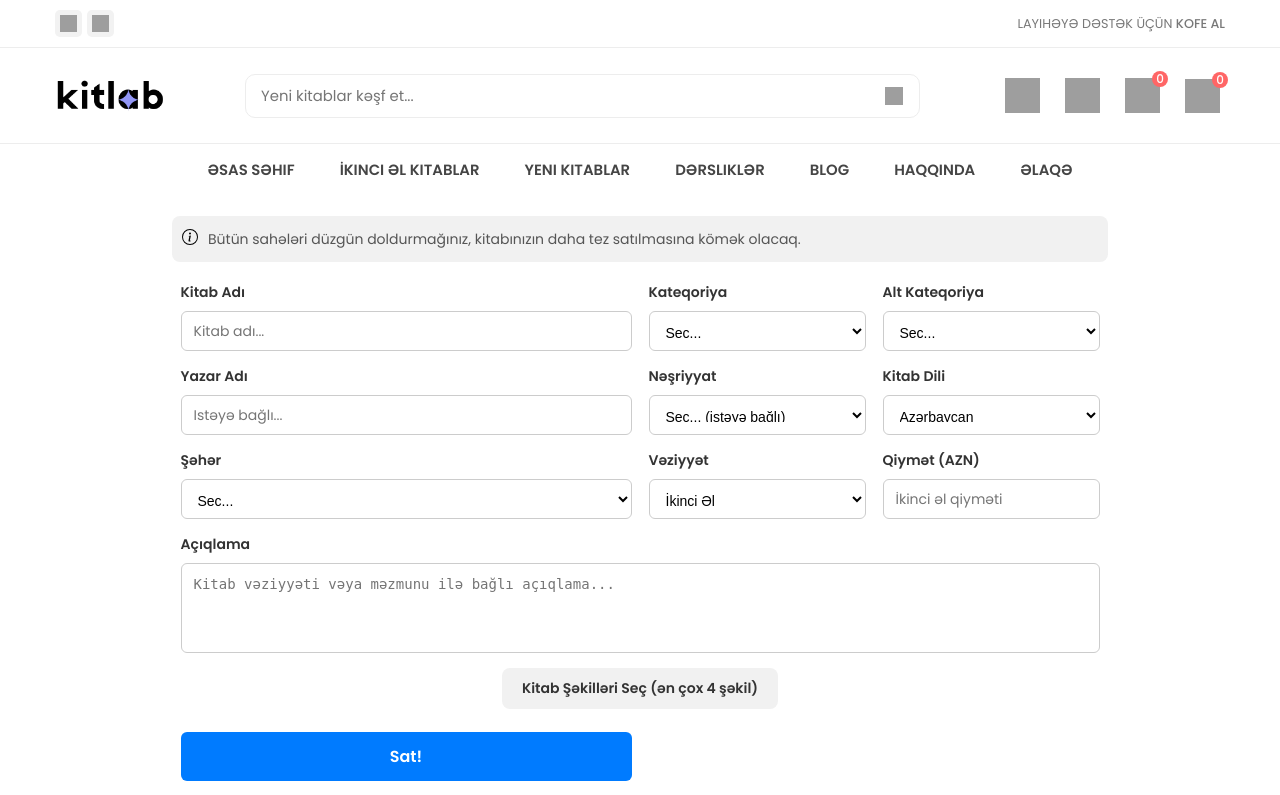
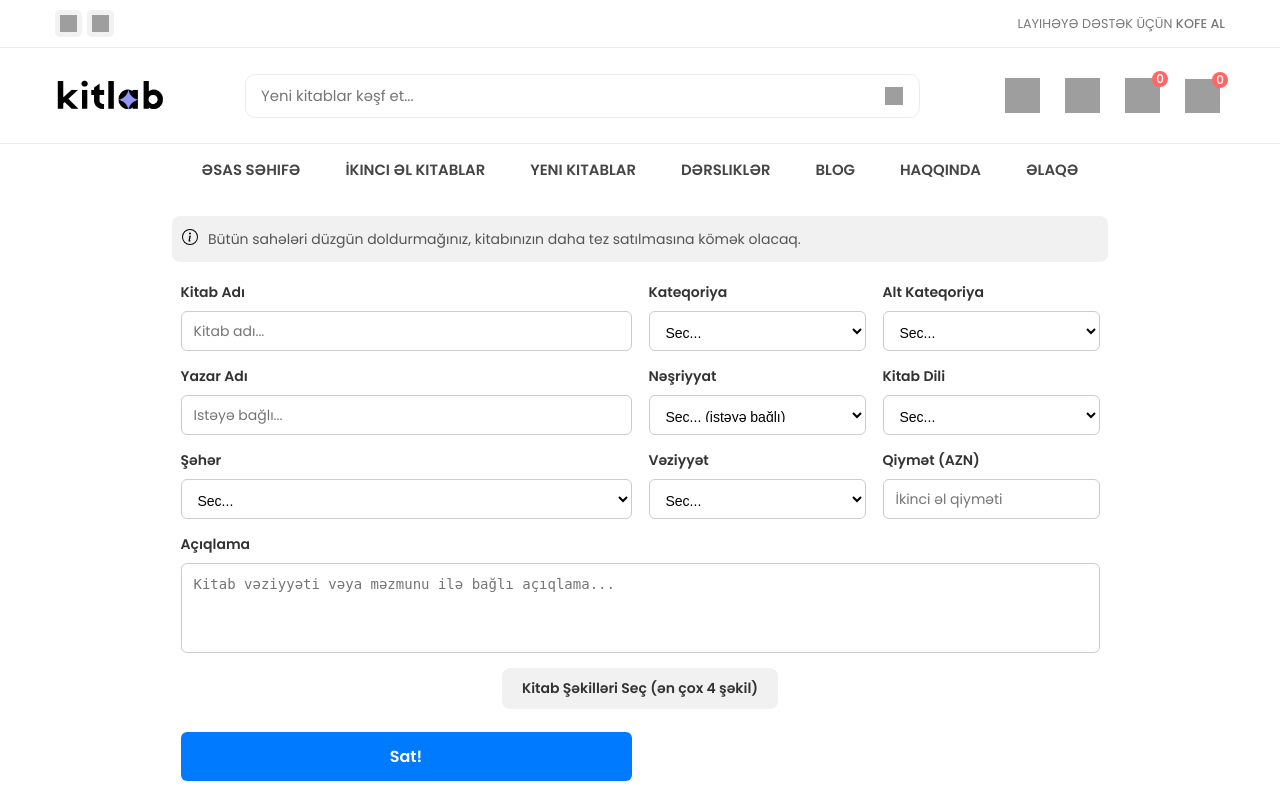
Before and after one commit to sohretaga/kitlab, a Django app: page /sale in a window 1280 px wide. Shown: the top 795 px of the page. Run offline with Django 5.2, Linux system fonts and the light colour scheme; tables that the repository leaves empty hold one stand-in row (values such as "Sample post"); grey boxes are pictures that could not be loaded.

Commit message:
sale page form fields

```diff
--- /dev/null
+++ b/books/forms.py
@@ -0,0 +1,7 @@
+from django import forms
+from .models import Book
+
+class SaleBookForm(forms.ModelForm):
+    class Meta:
+        model = Book
+        fields = "__all__"
--- a/books/models.py
+++ b/books/models.py
@@ -53,7 +53,6 @@
     class Meta:
         verbose_name = 'Dil'
         verbose_name_plural = 'Dillər'
-
         ordering = ['order']
 
     def __str__(self) -> str:
@@ -83,6 +82,7 @@
     class Meta:
         verbose_name = 'Vəziyyət'
         verbose_name_plural = 'Vəziyyət'
+        ordering = ['order']
 
     def __str__(self) -> str:
         return self.name
--- a/books/templates/index.html
+++ b/books/templates/index.html
@@ -88,7 +88,6 @@
 
             <div class="category-img-box">
               <p>{{ category.emoji_code|safe }}</p>
-              <!-- <img src="{% static 'images/icons/dress.svg' %}" alt="dress & frock" width="30"> -->
             </div>
 
             <div class="category-content-box">
--- a/books/templates/sale.html
+++ b/books/templates/sale.html
@@ -48,17 +48,18 @@
                                 <input type="text" id="book-name" placeholder="Kitab adı..." required>
                             </div>
                             <div class="form-group w-25">
-                                <label for="inputState">Kateqoriya</label>
-                                <select id="inputState">
-                                    <option selected>Seç...</option>
-                                    <option>...</option>
+                                <label for="category">Kateqoriya</label>
+                                <select id="category" onchange="getSubCategories(this)">
+                                    <option value="" selected>Seç...</option>
+                                    {% for category in categories %}
+                                    <option value="{{ category.id }}">{{ category.name }}</option>
+                                    {% endfor %}
                                 </select>
                             </div>
                             <div class="form-group w-25">
-                                <label for="inputState">Alt Kateqoriya</label>
-                                <select id="inputState">
-                                    <option selected>Seç...</option>
-                                    <option>...</option>
+                                <label for="subcategory">Alt Kateqoriya</label>
+                                <select id="subcategory">
+                                    <option value="" selected>Seç...</option>
                                 </select>
                             </div>
                             <div class="form-group">
@@ -69,33 +70,36 @@
                                 <label for="publishing">Nəşriyyat</label>
                                 <select id="publishing">
                                     <option selected>Seç... (istəyə bağlı)</option>
-                                    <option>...</option>
+                                    {% for publishing in publishings %}
+                                    <option value="{{ publishing.id }}">{{ publishing.name }}</option>
+                                    {% endfor %}
                                 </select>
                             </div>
                             <div class="form-group w-25">
-                                <label for="inputState">Kitab Dili</label>
-                                <select id="inputState">
-                                    <option selected>Azərbaycan</option>
-                                    <option>Türk</option>
-                                    <option>İngilis</option>
-                                    <option>Rus</option>
-                                    <option>Alman</option>
-                                    <option>Fransız</option>
-                                    <option>Digər</option>
+                                <label for="language">Kitab Dili</label>
+                                <select id="language">
+                                    <option selected>Seç...</option>
+                                    {% for language in languages %}
+                                    <option value="{{ language.id }}">{{ language.name }}</option>
+                                    {% endfor %}
                                 </select>
                             </div>
                             <div class="form-group">
                                 <label for="city">Şəhər</label>
                                 <select id="city">
                                     <option selected>Seç...</option>
-                                    <option>...</option>
+                                    {% for city in cities %}
+                                    <option value="{{ city.id }}">{{ city.name }}</option>
+                                    {% endfor %}
                                 </select>
                             </div>
                             <div class="form-group w-25">
                                 <label for="condition">Vəziyyət</label>
                                 <select id="condition">
-                                    <option selected>İkinci Əl</option>
-                                    <option>Yeni</option>
+                                    <option selected>Seç...</option>
+                                    {% for condition in conditions %}
+                                    <option value="{{ condition.id }}">{{ condition.name }}</option>
+                                    {% endfor %}
                                 </select>
                             </div>
                             <div class="form-group w-25">
--- a/books/urls.py
+++ b/books/urls.py
@@ -1,7 +1,10 @@
 from django.urls import path
-from .views import IndexView, SaleView
+from .views import IndexView, SaleBookView, SubCategoriesView
 
 urlpatterns = [
     path('', IndexView.as_view(), name='index'),
-    path('sale', SaleView.as_view(), name='sale')
+    path('sale', SaleBookView.as_view(), name='sale'),
+
+    # API's
+    path('get-sub-categories', SubCategoriesView.as_view())
 ]
--- a/books/views.py
+++ b/books/views.py
@@ -1,7 +1,47 @@
-from django.views.generic import TemplateView
+from django.http import HttpResponse, JsonResponse
+from django.views.generic import View, TemplateView, CreateView
+from django.contrib.auth.mixins import LoginRequiredMixin
+from django.shortcuts import get_object_or_404
+from django.urls import reverse_lazy
+from typing import Any
+
+from .models import Book, Category, Publishing, Language, City, Condition
+from .forms import SaleBookForm
+
+import json
 
 class IndexView(TemplateView):
     template_name = 'index.html'
 
-class SaleView(TemplateView):
+class SaleBookView(CreateView):
+    model = Book
+    form_class = SaleBookForm
     template_name = 'sale.html'
+    success_url = reverse_lazy('index')
+
+    def form_valid(self, form) -> HttpResponse:
+        return super().form_valid(form)
+
+    def get_context_data(self, **kwargs) -> dict[str, Any]:
+        context = super().get_context_data(**kwargs)
+        # The parent categories are derived from context_processors.py
+        context['publishings'] = Publishing.objects.values('id', 'name')
+        context['languages'] = Language.objects.values('id', 'name')
+        context['cities'] = City.objects.values('id', 'name')
+        context['conditions'] = Condition.objects.values('id', 'name')
+
+        return context
+
+class SubCategoriesView(LoginRequiredMixin, View):
+    def post(self, request, *args, **kwargs):
+        data = json.loads(request.body)
+        category_id = data.get('id')
+
+        if not category_id:
+            return JsonResponse({'error': 'No category ID provided'}, status=400)
+
+        category = get_object_or_404(Category, id=category_id)
+        sub_categories = category.childrens.all()
+        sub_categories_list = list(sub_categories.values('id', 'name'))
+
+        return JsonResponse(sub_categories_list, safe=False)
--- a/static/js/sale/sale.js
+++ b/static/js/sale/sale.js
@@ -1,3 +1,6 @@
+// Get the CSRF token from the meta tag in the HTML
+const csrfToken = document.querySelector('meta[name="csrf-token"]').getAttribute('content');
+
 function previewImage(event) {
     var reader = new FileReader();
     reader.onload = function(){
@@ -52,3 +55,55 @@
 
     event.target.value = "";
   });
+
+function listSubCategories(data) {
+  const subCategorySelect = document.getElementById('subcategory');
+  const defaultOption = document.createElement('option');
+  defaultOption.value = '';
+  defaultOption.textContent = 'Seç...';
+  subCategorySelect.innerHTML = '';
+  subCategorySelect.appendChild(defaultOption);
+
+  if (data) {
+    data.forEach(category => {
+      const option = document.createElement('option');
+      option.value = category.id;
+      option.textContent = category.name;
+
+      subCategorySelect.appendChild(option);
+    });
+  };
+};
+
+
+async function getSubCategories(category) {
+  const url = "/get-sub-categories";
+  const categoryId = category.value;
+
+  if (categoryId) {
+    const payload = {'id': categoryId};
+
+    try {
+      const response = await fetch(url, {
+        method: 'POST',
+        headers: {
+          'Content-Type': 'application/json',
+          'X-CSRFToken': csrfToken,
+        },
+        body: JSON.stringify(payload)
+      });
+
+      if (!response.ok) {
+        throw new Error(`Response status: ${response.status}`);
+      }
+
+      const data = await response.json()
+      listSubCategories(data);
+    } catch (error) {
+      console.error(error.message);
+    }
+  } else {
+    listSubCategories(false)
+  }
+
+};
--- a/templates/base.html
+++ b/templates/base.html
@@ -6,6 +6,7 @@
     <meta charset="UTF-8">
     <meta http-equiv="X-UA-Compatible" content="IE=edge">
     <meta name="viewport" content="width=device-width, initial-scale=1.0">
+    <meta name="csrf-token" content="{{ csrf_token }}">
     <title>{% block title %}Kitlab{% endblock title %}</title>
 
     <!--
@@ -234,7 +235,7 @@
                 <ul class="desktop-menu-category-list">
 
                     <li class="menu-category">
-                        <a href="#" class="menu-title">Əsas Səhif</a>
+                        <a href="#" class="menu-title">Əsas Səhifə</a>
                     </li>
 
                     <li class="menu-category">
```
